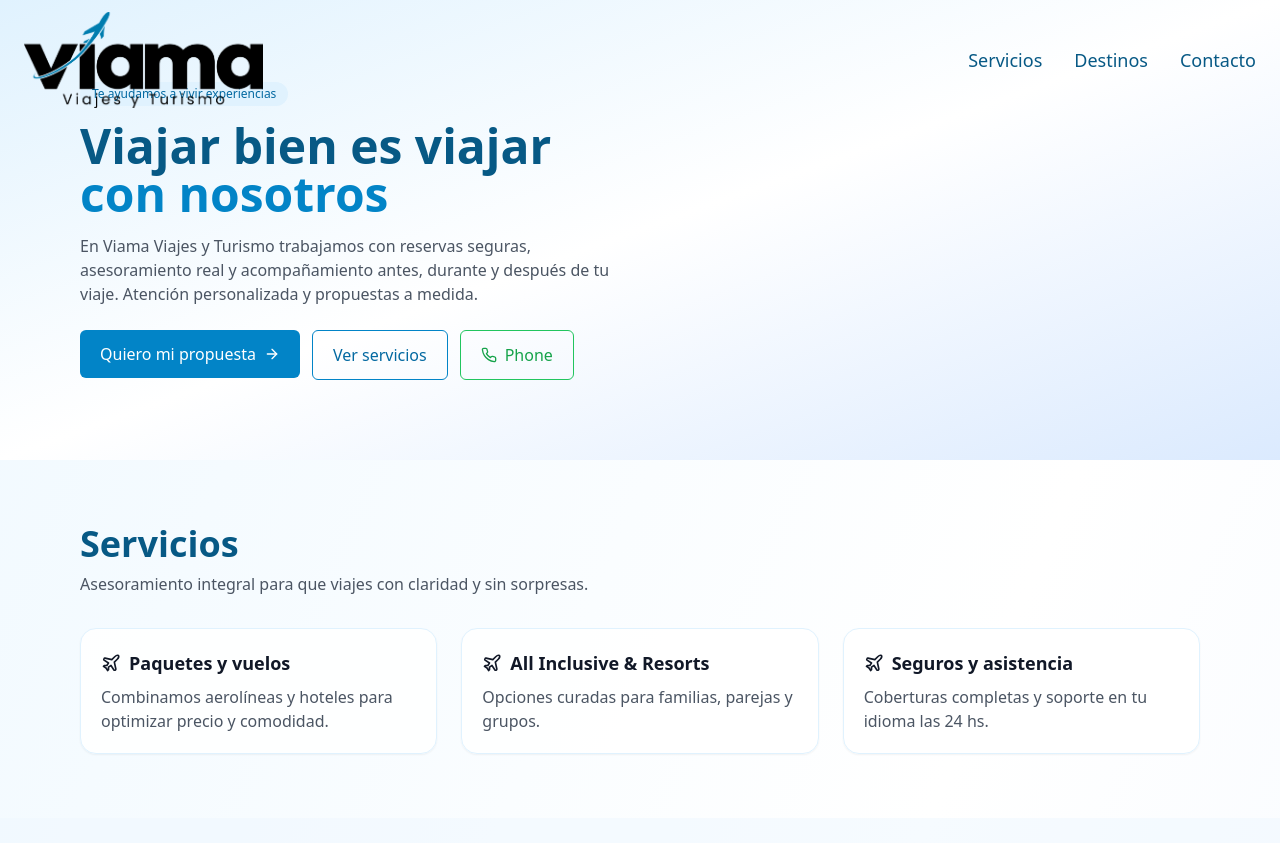
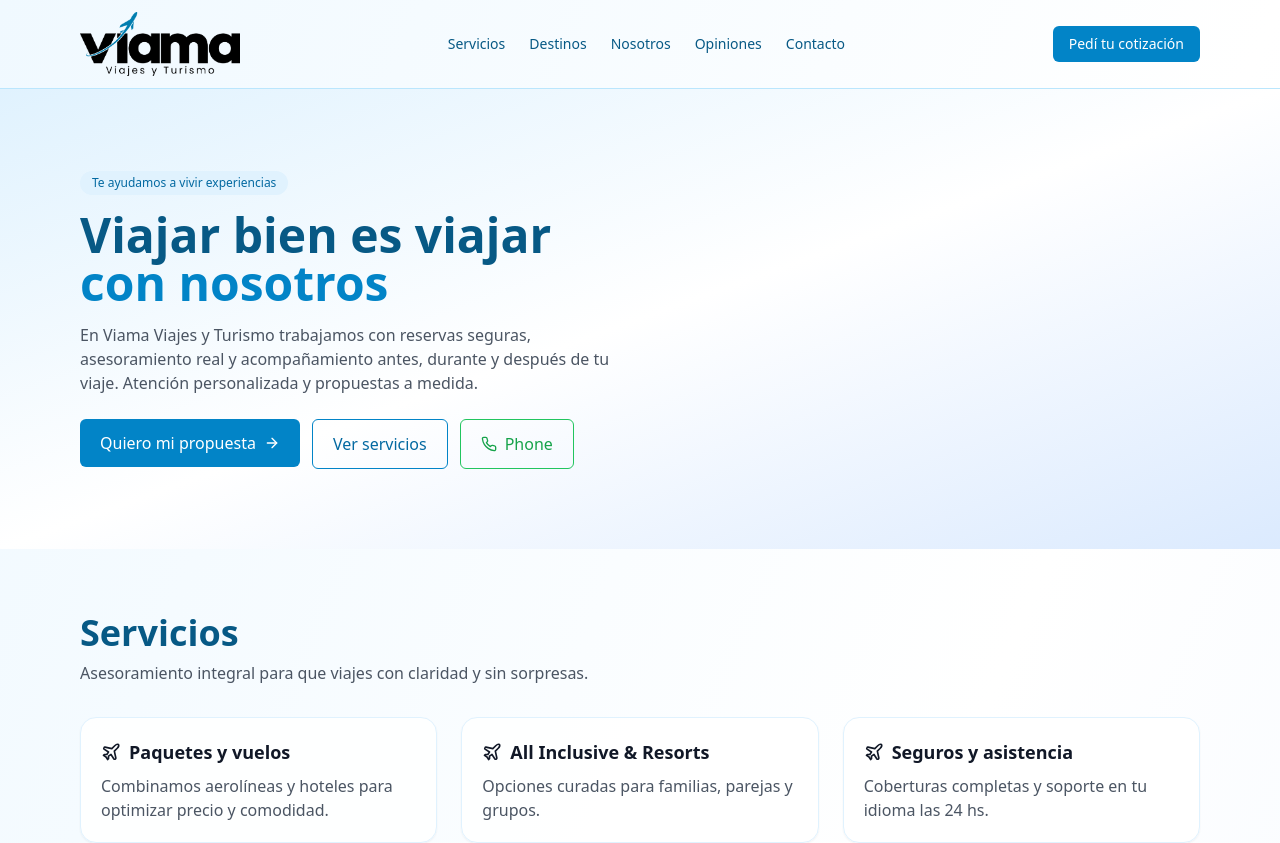
Before and after one commit to CreaterepositoryGustavo/viama-site, a Next.js app: page / in a window 1280 px wide. Shown: the top 843 px of the page. Built offline with nearby package versions, Linux system fonts and the light colour scheme.

Commit message:
Update page.jsx
fix: cerrar etiquetas del header

```diff
--- a/app/page.jsx
+++ b/app/page.jsx
@@ -15,21 +15,35 @@ export default function Page() {
   return (
     <div className="min-h-screen text-gray-900">
       {/* NAVBAR */}
-{/* NAVBAR */}
-<header className="fixed top-0 left-0 w-full z-50 bg-transparent shadow-none">
-  <div className="max-w-7xl mx-auto flex items-center justify-between px-6 py-3">
-    <a href="/" className="flex items-center gap-3">
-      <img
+<header className="sticky top-0 z-50 bg-transparent border-b border-sky-200">
+  <div className="max-w-6xl mx-auto px-4 py-3 flex items-center justify-between">
+    <a href="#inicio" className="flex items-center gap-2">
+      <Image
         src="/logo.png"
         alt="Viama Viajes y Turismo"
-        className="h-24 w-auto" // Cambia h-24 a h-28 si lo querés más grande
+        width={160}   // ← solo agrandamos el logo
+        height={160}
+        priority
       />
     </a>
-    <nav className="hidden md:flex items-center gap-8 text-lg text-sky-800 font-medium">
+
+    {/* Menú: NO lo tocamos */}
+    <nav className="hidden md:flex items-center gap-6 text-sm text-sky-800">
       <a href="#servicios" className="hover:text-sky-600">Servicios</a>
       <a href="#destinos" className="hover:text-sky-600">Destinos</a>
+      <a href="#nosotros" className="hover:text-sky-600">Nosotros</a>
+      <a href="#testimonios" className="hover:text-sky-600">Opiniones</a>
       <a href="#contacto" className="hover:text-sky-600">Contacto</a>
     </nav>
+
+    {/* Botón: NO lo tocamos */}
+    <div className="hidden md:flex items-center gap-3">
+      <a href="#contacto">
+        <Button className="rounded-2xl bg-sky-600 hover:bg-sky-700 text-white">
+          Pedí tu cotización
+        </Button>
+      </a>
+    </div>
   </div>
 </header>
 
```
